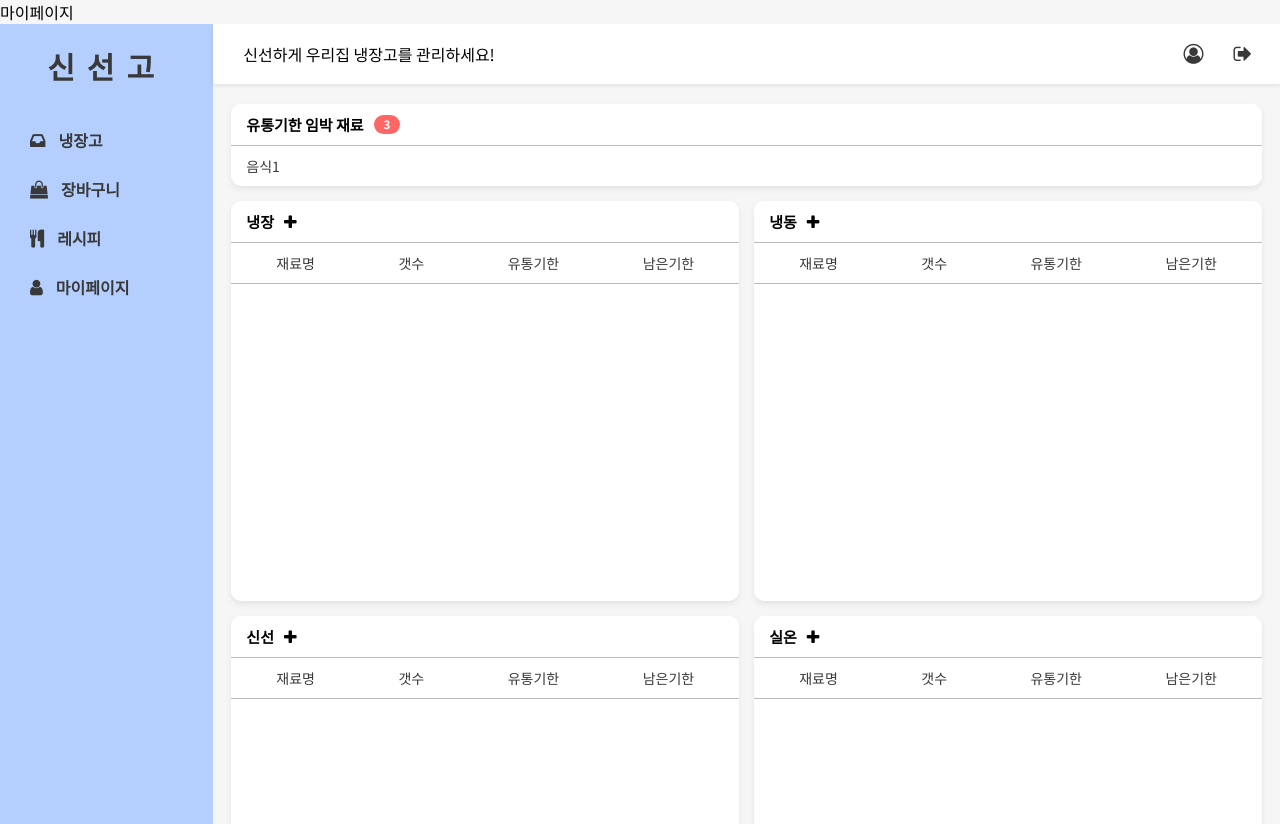
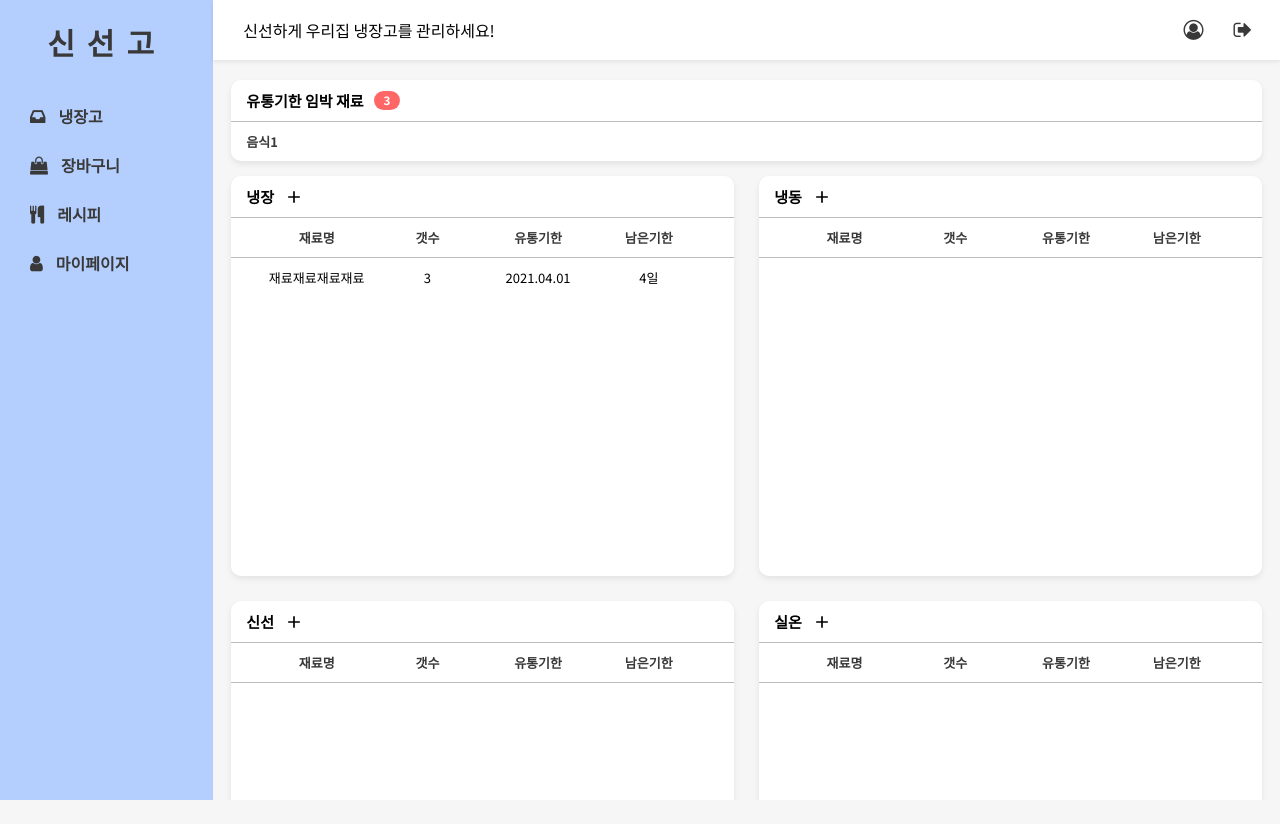
Before and after one commit to Dynamic-LAB/sinsungo_web, a React (Create React App) app: page /my in a window 1280 px wide. After the commit the page ends 800 px from the top, so only its background shows below. Built offline with nearby package versions, Linux system fonts and the light colour scheme; a web font is replaced by a local one.

Commit message:
냉장고 페이지 하는 중 [수정] 1. App.js 2. Fridge.css 3. Fridge.js 4. index.css 5. Right.css 6. Right.js [추가] 1. FridgeColdItem.js 2. WhiteBox.js [삭제] 1. Header.js

```diff
--- a/src/App.js
+++ b/src/App.js
@@ -1,10 +1,10 @@
 import {useState} from 'react';
-import {Route} from 'react-router-dom';
-import LoginPage from "./pages/LoginPage";
-import FridgePage from "./pages/FridgePage";
-import ShoppingBasketPage from "./pages/ShoppingBasketPage";
-import RecipePage from "./pages/RecipePage";
-import MyPage from "./pages/MyPage";
+//import {Route} from 'react-router-dom';
+//import LoginPage from "./pages/LoginPage";
+//import FridgePage from "./pages/FridgePage";
+//import ShoppingBasketPage from "./pages/ShoppingBasketPage";
+//import RecipePage from "./pages/RecipePage";
+//import MyPage from "./pages/MyPage";
 import Navbar from "./components/common/Navbar/Navbar";
 import Sidebar from "./components/common/Sidebar/Sidebar";
 import Fridge from "./components/Fridge/Fridge";
@@ -24,11 +24,11 @@ const App = () => {
     }
   return(
       <>
-        <Route component={LoginPage} path="/login" />
-        <Route component={FridgePage} path="/fridge"/>
-        <Route component={ShoppingBasketPage} path="/basket"/>
-        <Route component={RecipePage} path="/recipe"/>
-        <Route component={MyPage} path="/my"/>
+        {/*<Route component={LoginPage} path="/login" />*/}
+        {/*<Route component={FridgePage} path="/fridge"/>*/}
+        {/*<Route component={ShoppingBasketPage} path="/basket"/>*/}
+        {/*<Route component={RecipePage} path="/recipe"/>*/}
+        {/*<Route component={MyPage} path="/my"/>*/}
         <div className="container">
             <Navbar sidebarOpen={sidebarOpen} openSidebar={openSidebar} />
             <Fridge/>
--- a/src/components/Fridge/Fridge.css
+++ b/src/components/Fridge/Fridge.css
@@ -10,20 +10,10 @@ main {
 .fridge__cards {
     display: grid;
     grid-template-columns: 1fr 1fr;
-    gap: 15px;
+    gap: 25px;
     margin: 15px 0;
 }
 
-.top_card {
-    display: flex;
-    flex-direction: column;
-    /*justify-content: space-around; !*요소들 주의에 동일한 간격*!*/
-    height: auto;
-    /*padding: 20px;*/
-    border-radius: 10px;
-    background: #ffffff;
-    box-shadow: 0px 3px 6px rgba(0, 0, 0, 0.08);
-}
 .top_card_title {
     display: flex;
     align-items: center;
@@ -55,6 +45,14 @@ main {
     padding: 10px 15px;
     border-bottom: 1px solid #bbbbbb;
 }
+.plus {
+    cursor: pointer;
+    display: flex;
+    align-items: center;
+    font-size: 1.25rem;
+    margin-left: 10px;
+}
+
 .count {
     margin-left: 10px;
     padding: 0 10px 2px 10px;
@@ -69,14 +67,6 @@ main {
     font-size: 16px;
 }
 
-.card_inner {
-    display: flex;
-    padding: 10px 45px;
-    justify-content: space-between;
-    border-bottom: 1px solid #bbbbbb;
-}
-
-
 @media only screen and (max-width: 978px) {
     .fridge__cards {
         display: grid;
@@ -84,6 +74,7 @@ main {
         gap: 15px;
         margin: 15px 0;
     }
+
     .card {
         display: flex;
         flex-direction: column;
--- a/src/components/Fridge/Fridge.js
+++ b/src/components/Fridge/Fridge.js
@@ -1,5 +1,36 @@
 import "./Fridge.css";
-// import ice from "../../assets/ice.svg";
+import FridgeColdItem from "./FridgeColdItem";
+import WhiteBox from "../common/WhiteBox";
+import styled from 'styled-components';
+import {MdAdd} from "react-icons/md";
+import React from "react";
+
+const WhiteBoxTop = styled(WhiteBox)`
+  height: auto;
+`;
+
+const WhiteBoxFridge = styled(WhiteBox)`
+  height: 400px
+`;
+
+const IngredientBlock = styled.div`
+  overflow-y: auto;
+`;
+
+const ItemTitle = styled.div`
+  display: flex;
+  padding: 10px 30px;
+  align-items: center;
+  border-bottom: 1px solid #bbbbbb;
+`;
+
+const Item = styled.div`
+  display: flex;
+  flex: 1;
+  width: 40%;
+  align-items: center;
+  justify-content: center;
+`;
 
 const Fridge = () => {
     return (
@@ -7,7 +38,7 @@ const Fridge = () => {
             <div className="fridge__container">
                 <div className="shelf_life">
                     <div className="shelf_life__title">
-                        <div className="top_card">
+                        <WhiteBoxTop>
                             <div className="top_card_title">
                                 <h2>유통기한 임박 재료</h2>
                                 <div className="count">
@@ -17,82 +48,92 @@ const Fridge = () => {
                             <div className="top_card_inner">
                                 <p className="text-primary-p">음식1</p>
                             </div>
-
-                        </div>
+                        </WhiteBoxTop>
                     </div>
                 </div>
                 <div className="fridge__cards">
-                    <div className="card">
-                        {/*<img src={ice} alt="ice"/>*/}
+                    <WhiteBoxFridge>
                         <div className="card_title">
                             <h2>냉장</h2>
-                            <i className="fa fa-plus"></i>
+                            <div className="plus">
+                                <MdAdd/>
+                            </div>
                         </div>
-                        <div className="card_inner">
-                            <span className="text-primary-p">재료명</span>
-                            <span className="text-primary-p">갯수</span>
-                            <span className="text-primary-p">유통기한</span>
-                            <span className="text-primary-p">남은기한</span>
-                        </div>
-                    </div>
+                        <ItemTitle>
+                            <Item><div className="text-primary-p">재료명</div></Item>
+                            <Item><div className="text-primary-p">갯수</div></Item>
+                            <Item><div className="text-primary-p">유통기한</div></Item>
+                            <Item><div className="text-primary-p">남은기한</div></Item>
+                        </ItemTitle>
 
-                    <div className="card">
-                        {/*<img src={ice} alt="ice"/>*/}
+                        <IngredientBlock>
+                            <FridgeColdItem/>
+                        </IngredientBlock>
+                    </WhiteBoxFridge>
+
+                    <WhiteBoxFridge>
                         <div className="card_title">
                             <h2>냉동</h2>
-                            <i className="fa fa-plus"></i>
+                            <div className="plus">
+                                <MdAdd/>
+                            </div>
                         </div>
-                        <div className="card_inner">
-                            <span className="text-primary-p">재료명</span>
-                            <span className="text-primary-p">갯수</span>
-                            <span className="text-primary-p">유통기한</span>
-                            <span className="text-primary-p">남은기한</span>
-                        </div>
-                    </div>
+                        <ItemTitle>
+                            <Item><div className="text-primary-p">재료명</div></Item>
+                            <Item><div className="text-primary-p">갯수</div></Item>
+                            <Item><div className="text-primary-p">유통기한</div></Item>
+                            <Item><div className="text-primary-p">남은기한</div></Item>
+                        </ItemTitle>
+                    </WhiteBoxFridge>
 
-                    <div className="card">
+                    <WhiteBoxFridge>
                         {/*<img src={ice} alt="ice"/>*/}
                         <div className="card_title">
                             <h2>신선</h2>
-                            <i className="fa fa-plus"></i>
+                            <div className="plus">
+                                <MdAdd/>
+                            </div>
                         </div>
-                        <div className="card_inner">
-                            <span className="text-primary-p">재료명</span>
-                            <span className="text-primary-p">갯수</span>
-                            <span className="text-primary-p">유통기한</span>
-                            <span className="text-primary-p">남은기한</span>
-                        </div>
-                    </div>
+                        <ItemTitle>
+                            <Item><div className="text-primary-p">재료명</div></Item>
+                            <Item><div className="text-primary-p">갯수</div></Item>
+                            <Item><div className="text-primary-p">유통기한</div></Item>
+                            <Item><div className="text-primary-p">남은기한</div></Item>
+                        </ItemTitle>
+                    </WhiteBoxFridge>
 
-                    <div className="card">
+                    <WhiteBoxFridge>
                         {/*<img src={ice} alt="ice"/>*/}
                         <div className="card_title">
                             <h2>실온</h2>
-                            <i className="fa fa-plus"></i>
+                            <div className="plus">
+                                <MdAdd/>
+                            </div>
                         </div>
-                        <div className="card_inner">
-                            <span className="text-primary-p">재료명</span>
-                            <span className="text-primary-p">갯수</span>
-                            <span className="text-primary-p">유통기한</span>
-                            <span className="text-primary-p">남은기한</span>
-                        </div>
-                    </div>
+                        <ItemTitle>
+                            <Item><div className="text-primary-p">재료명</div></Item>
+                            <Item><div className="text-primary-p">갯수</div></Item>
+                            <Item><div className="text-primary-p">유통기한</div></Item>
+                            <Item><div className="text-primary-p">남은기한</div></Item>
+                        </ItemTitle>
+                    </WhiteBoxFridge>
 
-                    <div className="card">
+                    <WhiteBoxFridge>
                         {/*<img src={ice} alt="ice"/>*/}
                         <div className="card_title">
                             <h2>조미료/양념</h2>
-                            <i className="fa fa-plus"></i>
+                            <div className="plus">
+                                <MdAdd/>
+                            </div>
                         </div>
-                        <div className="card_inner">
-                            <span className="text-primary-p">재료명</span>
-                            <span className="text-primary-p">갯수</span>
-                            <span className="text-primary-p">유통기한</span>
-                            <span className="text-primary-p">남은기한</span>
-                        </div>
-                    </div>
+                        <ItemTitle>
+                            <Item><div className="text-primary-p">재료명</div></Item>
+                            <Item><div className="text-primary-p">갯수</div></Item>
+                            <Item><div className="text-primary-p">유통기한</div></Item>
+                            <Item><div className="text-primary-p">남은기한</div></Item>
+                        </ItemTitle>
+                    </WhiteBoxFridge>
                 </div>
-
             </div>
         </main>
     );
--- /dev/null
+++ b/src/components/Fridge/FridgeColdItem.js
@@ -0,0 +1,39 @@
+import React from 'react';
+import styled from 'styled-components';
+
+const ItemBlock = styled.div`
+  display: flex;
+  padding: 10px 30px;
+  align-items: center;
+  font-size: 13px;
+
+  &:nth-child(even) {
+    background: #f8f9fa;
+  }
+
+  ////엘리먼트 사이사이에 테두리 넣어 줌
+  //& + & {
+  //  border-top: 1px solid #bbbbbb;
+  //}
+`;
+
+const Item = styled.div`
+  display: flex;
+  flex: 1;
+  width: 40%;
+  align-items: center;
+  justify-content: center;
+`;
+
+const FridgeColdItem = () => {
+    return (
+        <ItemBlock>
+            <Item><div className="name">재료재료재료재료</div></Item>
+            <Item><div className="item_count">3</div></Item>
+            <Item><div className="date">2021.04.01</div></Item>
+            <Item><div className="deadline">4일</div></Item>
+        </ItemBlock>
+    );
+}
+
+export default FridgeColdItem;
--- a/src/components/common/Rightbar/Right.css
+++ b/src/components/common/Rightbar/Right.css
@@ -68,6 +68,11 @@
     justify-content: space-between;
     padding: 5px 15px;
 }
+.r_card_inner_text {
+    color: #393939;
+    font-size: 14px;
+    border-bottom: 1px solid #bbbbbb;
+}
 
 @media only screen and (max-width: 1350px) {
     .right {
--- a/src/components/common/Rightbar/Right.js
+++ b/src/components/common/Rightbar/Right.js
@@ -12,8 +12,8 @@ const Right = () => {
                             <h2>알림</h2>
                         </div>
                         <div className="r_card_inner">
-                            <p className="text-primary-p">알림1</p>
-                            <p className="text-primary-p">알림2</p>
+                            <p className="r_card_inner_text">알림1</p>
+                            <p className="r_card_inner_text">알림2</p>
                         </div>
                     </div>
 
--- /dev/null
+++ b/src/components/common/WhiteBox.js
@@ -0,0 +1,16 @@
+// 공통으로 사용 하는 흰색 박스
+import React from 'react';
+import styled from 'styled-components';
+
+const StyledWhiteBox = styled.div`
+  display: flex;
+  flex-direction: column;
+  border-radius: 10px;
+  background: #ffffff;
+  box-shadow: 0px 3px 6px rgba(0, 0, 0, 0.08);
+
+`;
+
+const WhiteBox = props => <StyledWhiteBox {...props}/>;
+
+export default WhiteBox;
--- a/src/index.css
+++ b/src/index.css
@@ -31,23 +31,25 @@
 * {
     margin: 0;
     padding: 0;
+    box-sizing: inherit;
 }
 
 body {
     box-sizing: border-box;
     font-family: 'Noto Sans KR', sans-serif;
     background: #f6f6f6;
+    box-sizing: border-box;
 }
 
-button {
-    background: none;
-    outline: none;
-    border: none;
+a {
+    color: inherit;
+    text-decoration: none;
 }
 
 .text-primary-p {
+    font-weight: 700;
     color: #393939;
-    font-size: 14px;
+    font-size: 13px;
 }
 
 .font-bold {
```
Also changed, not shown: src/components/common/Header.js (deleted, +0 -40 lines).
